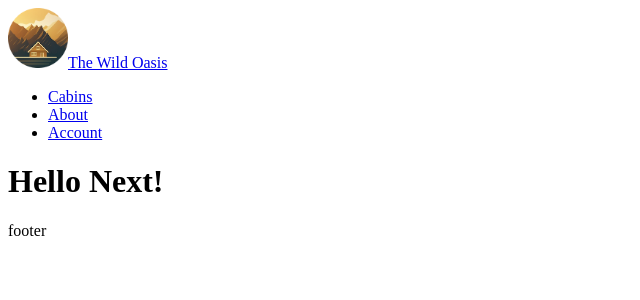
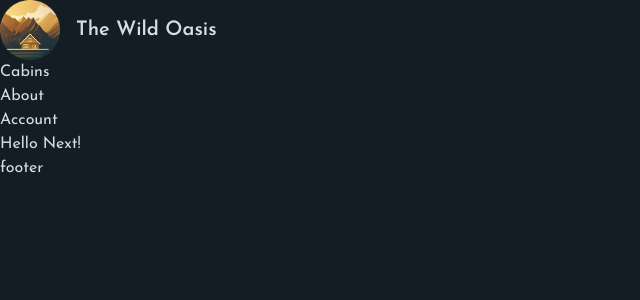
Before and after one commit to AhmedHesham303/The-Wild-Oasis-Hotel-Website, a Next.js app: page / in a window 1280 px wide. Shown: the top 300 px of the page, without its empty margins (0-640 px from the left). Built offline with nearby package versions, Linux system fonts and the light colour scheme.

Commit message:
chore : loading and optimizing fonts

```diff
--- a/app/layout.js
+++ b/app/layout.js
@@ -1,6 +1,11 @@
 import Logo from "./_components/Logo";
 import Navigation from "./_components/Navigation";
-
+import { Josefin_Sans } from "next/font/google";
+import "./_styles/globals.css";
+const josefin = Josefin_Sans({
+  subsets: ["latin"],
+  display: "swap",
+});
 export const metadata = {
   title: {
     template: "%s | The wild oasis",
@@ -11,7 +16,9 @@
 export default function RootLayout({ children }) {
   return (
     <html lang="en">
-      <body>
+      <body
+        className={`${josefin.className} bg-primary-950 text-primary-100 min-h-screen`}
+      >
         <header>
           <Logo />
         </header>
--- a/starter/others/colors.json
+++ /dev/null
@@ -1,28 +0,0 @@
-colors: {
-  primary: {
-    50: '#E1E8EF',
-    100: '#D4DEE7',
-    200: '#B7C7D7',
-    300: '#99B0C7',
-    400: '#7C99B6',
-    500: '#5E82A6',
-    600: '#4C6B8A',
-    700: '#3C546C',
-    800: '#2C3D4F',
-    900: '#1B2631',
-    950: '#141C24',
-  },
-  accent: {
-    50: '#FAF5F0',
-    100: '#F4ECE1',
-    200: '#E8D6BF',
-    300: '#DDC2A2',
-    400: '#D2AF84',
-    500: '#C69963',
-    600: '#B78343',
-    700: '#926835',
-    800: '#6C4D28',
-    900: '#4B351B',
-    950: '#382814',
-  },
-},
--- a/tailwind.config.js
+++ b/tailwind.config.js
@@ -8,8 +8,32 @@
   theme: {
     extend: {
       colors: {
-        background: "var(--background)",
-        foreground: "var(--foreground)",
+        primary: {
+          50: "#E1E8EF",
+          100: "#D4DEE7",
+          200: "#B7C7D7",
+          300: "#99B0C7",
+          400: "#7C99B6",
+          500: "#5E82A6",
+          600: "#4C6B8A",
+          700: "#3C546C",
+          800: "#2C3D4F",
+          900: "#1B2631",
+          950: "#141C24",
+        },
+        accent: {
+          50: "#FAF5F0",
+          100: "#F4ECE1",
+          200: "#E8D6BF",
+          300: "#DDC2A2",
+          400: "#D2AF84",
+          500: "#C69963",
+          600: "#B78343",
+          700: "#926835",
+          800: "#6C4D28",
+          900: "#4B351B",
+          950: "#382814",
+        },
       },
     },
   },
```
Also changed, not shown: app/error.js (+5 -4 lines).
